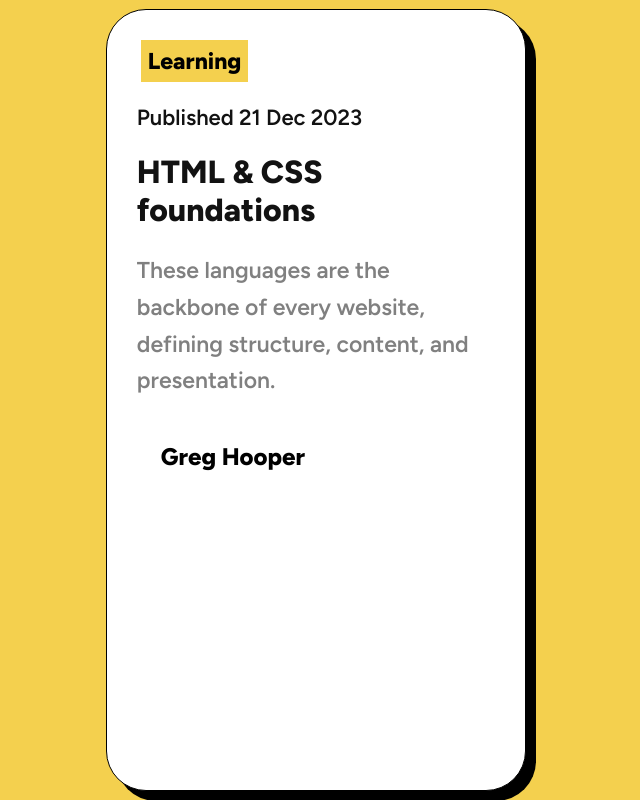
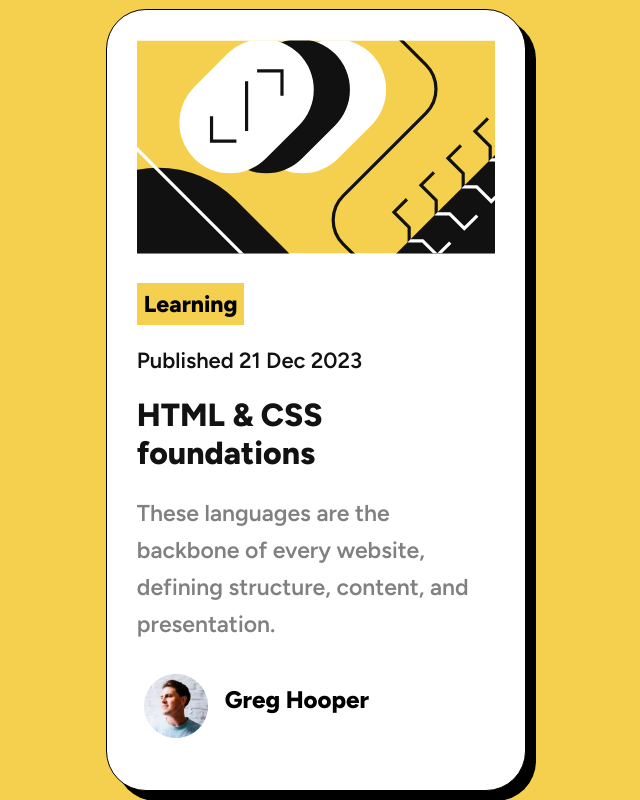
Before and after one commit to Puja2004g/Front-end-practice-pages, a plain HTML site: page blog preview page/index.html in a window 1280 px wide. Shown: the whole page, without its empty margins (324-964 px from the left). Drawn offline with Linux system fonts and the light colour scheme; the site is published under a folder, as on GitHub Pages, so addresses that start at the root find nothing.

Commit message:
Update index.html

```diff
--- a/blog preview page/index.html
+++ b/blog preview page/index.html
@@ -14,14 +14,14 @@
 
   <div class="container">
     <div class="frame">
-      <img src="/assets/images/illustration-article.svg" alt="">
+      <img src="./assets/images/illustration-article.svg" alt="">
       <span>Learning</span>
       <p>Published 21 Dec 2023</p>
       <h1> HTML & CSS foundations</h1>
       <p>These languages are the backbone of every website, defining structure, content, and presentation.</p>
 
       <div class="footer">
-        <span><img src="/assets/images/image-avatar.webp" alt=""></span>
+        <span><img src="./assets/images/image-avatar.webp" alt=""></span>
         <h2>Greg Hooper</h2>
       </div>
     </div>
```
